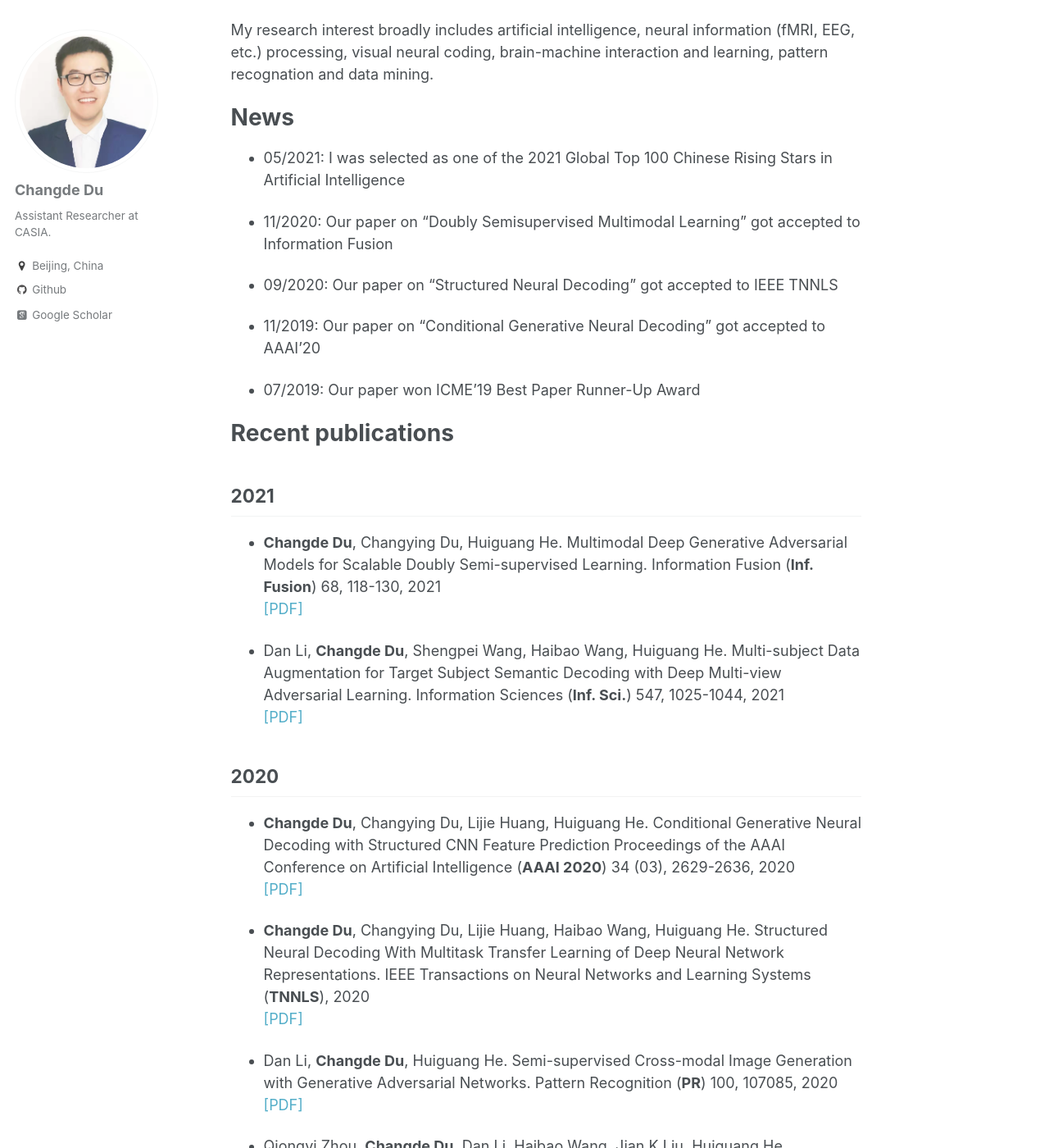
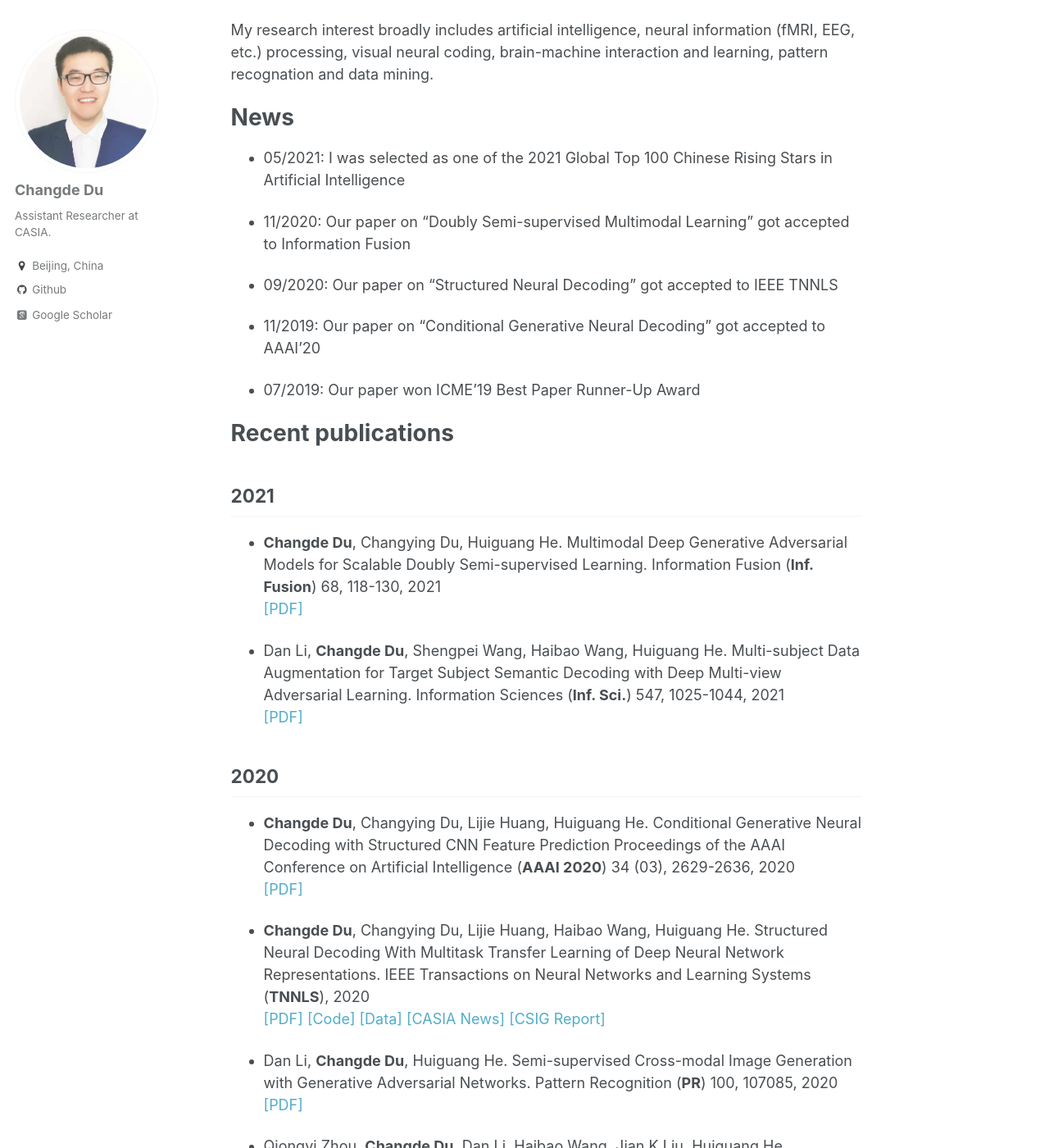
Before and after one commit to ChangdeDu/changdedu.github.io, a Jekyll site: the page built from _pages/about.md, in a window 1280 px wide and 1400 px high, scrolled down 319 px. Shown: the whole window at 82% size. Built offline with Jekyll 4.4.1, drawn with Linux system fonts in a browser that asks for light colours; some web fonts are replaced; some of the changed text lies outside the part shown.

Commit message:
Create about.md

```diff
--- a/_pages/about.md
+++ b/_pages/about.md
@@ -19,7 +19,7 @@ My research interest broadly includes artificial intelligence, neural informatio
 # News
 - 05/2021: I was selected as one of the 2021 Global Top 100 Chinese Rising Stars in Artificial Intelligence
 
-- 11/2020: Our paper on "Doubly Semisupervised Multimodal Learning" got accepted to Information Fusion
+- 11/2020: Our paper on "Doubly Semi-supervised Multimodal Learning" got accepted to Information Fusion
 
 - 09/2020: Our paper on "Structured Neural Decoding" got accepted to IEEE TNNLS
 
@@ -40,7 +40,7 @@ My research interest broadly includes artificial intelligence, neural informatio
 Proceedings of the AAAI Conference on Artificial Intelligence (**AAAI 2020**) 34 (03), 2629-2636, 2020  <br>[[PDF]](https://aaai.org/ojs/index.php/AAAI/article/view/5647)
 
 - **Changde Du**, Changying Du, Lijie Huang, Haibao Wang, Huiguang He. Structured Neural Decoding With Multitask Transfer Learning of Deep Neural Network Representations.
-IEEE Transactions on Neural Networks and Learning Systems (**TNNLS**), 2020  <br>[[PDF]](https://ieeexplore.ieee.org/document/9229132)
+IEEE Transactions on Neural Networks and Learning Systems (**TNNLS**), 2020  <br>[[PDF]](https://ieeexplore.ieee.org/document/9229132) [[Code]](https://github.com/ChangdeDu/StructuredNeuroDecoding) [[Data]](https://figshare.com/articles/dataset/FaceBold/13019966) [[CASIA News]](http://www.ia.cas.cn/xwzx/kydt/202010/t20201027_5723105.html) [[CSIG Report]](https://mp.weixin.qq.com/s/AlMFWheKDDKD1Zva_vTTgQ)
 
 - Dan Li, **Changde Du**, Huiguang He. Semi-supervised Cross-modal Image Generation with Generative Adversarial Networks. Pattern Recognition (**PR**) 100, 107085, 2020  <br>[[PDF]](https://www.sciencedirect.com/science/article/abs/pii/S0031320319303863)
 
@@ -89,7 +89,7 @@ IEEE Transactions on Neural Networks and Learning Systems (**TNNLS**) 30 (8), 23
 
 ## 2017
 - **Changde Du**, Changying Du, Huiguang He. Sharing Deep Generative Representation for Perceived Image Reconstruction from Human Brain Activity.
-International Joint Conference on Neural Networks (**IJCNN 2017**), 1049-1056, 2017  <br>[[PDF]](https://arxiv.org/abs/1704.07575)  [[Code]](https://github.com/ChangdeDu/DGMM)  [[OHBM Talks, Top 3%]](https://www.pathlms.com/ohbm/courses/5158/sections/7807/video_presentations/76069) [[MIT Technology Review]](https://www.technologyreview.com/2017/05/06/151950/mind-reading-algorithms-reconstruct-what-youre-seeing-using-brain-scan-data/)  [[CAS News]](http://english.cas.cn/newsroom/archive/research_archive/rp2017/201705/t20170511_176994.shtml)
+International Joint Conference on Neural Networks (**IJCNN 2017**), 1049-1056, 2017  <br>[[PDF]](https://arxiv.org/abs/1704.07575)  [[Code]](https://github.com/ChangdeDu/DGMM)  [[OHBM Talks, Top 3%]](https://www.pathlms.com/ohbm/courses/5158/sections/7807/video_presentations/76069) [[**MIT Technology Review**]](https://www.technologyreview.com/2017/05/06/151950/mind-reading-algorithms-reconstruct-what-youre-seeing-using-brain-scan-data/)  [[**CAS News**]](http://english.cas.cn/newsroom/archive/research_archive/rp2017/201705/t20170511_176994.shtml)
 
 - **Changde Du**, Changying Du, Jinpeng Li, Wei-long Zheng, Bao-liang Lu, Huiguang He. Semi-supervised Bayesian Deep multi-modal emotion recognition.
 arXiv preprint arXiv:1704.07548, 2017 <br>[[PDF]](https://arxiv.org/abs/1704.07548)  [[Code]](https://github.com/ChangdeDu/semiMVAE)
```
Also changed, not shown: other parts of _pages/about.md (+1 -1 lines).
